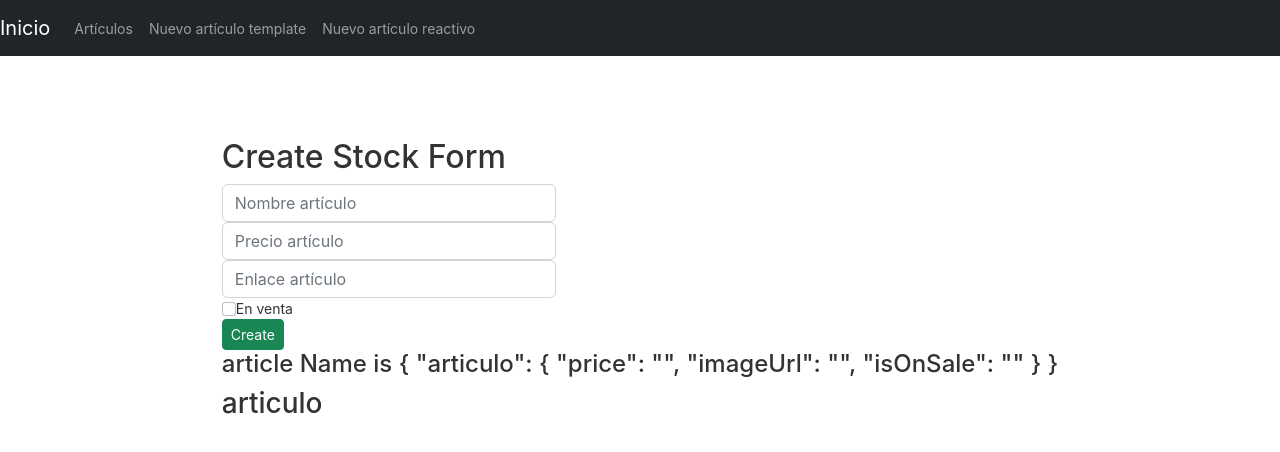
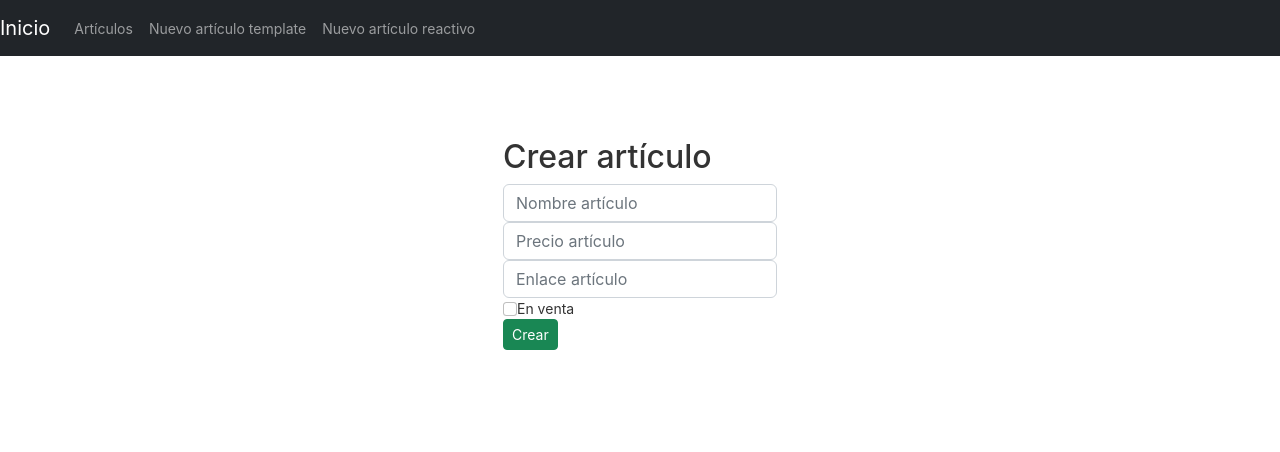
Before and after one commit to carloscr99/UOC-Fr-JS-PEC5, an Angular app in the folder PEC5_Ej_Prac/stock-market/: page / in a window 1280 px wide. Shown: the top 452 px of the page. Built offline with nearby package versions, Linux system fonts and the light colour scheme.

Commit message:
realizado ejercicio 4 teoría

```diff
--- a/PEC5_Ej_Prac/stock-market/src/app/article-new-template/article-new-template.component.html
+++ b/PEC5_Ej_Prac/stock-market/src/app/article-new-template/article-new-template.component.html
@@ -1,11 +1,11 @@
-<h2>Create Stock Form</h2>
+<h2>Crear artículo</h2>
 
 <div class="form-group">
   <form (ngSubmit)="createArticle(article)" #article="ngForm">
 
     <div ngModelGroup="articulo">
       <div class="row">
-        <div class="col-5">
+        <div class="col">
           <div class="article-name">
             <input type="text" class="form-control" placeholder="Nombre artículo" required name="name" ngModel
               #name="ngModel" [(ngModel)]="article.name">
@@ -52,10 +52,6 @@
       </div>
 
     </div>
-    <button type="submit" class="btn btn-sm btn-success">Create</button>
+    <button type="submit" class="btn btn-sm btn-success">Crear</button>
   </form>
 </div>
-
-<h4>article Name is {{ article.value | json }}</h4>
-
-<h3>articulo {{ name.value }}</h3>
```
Also changed, not shown: 2 other files (tests, documents, lock files or other folders).
